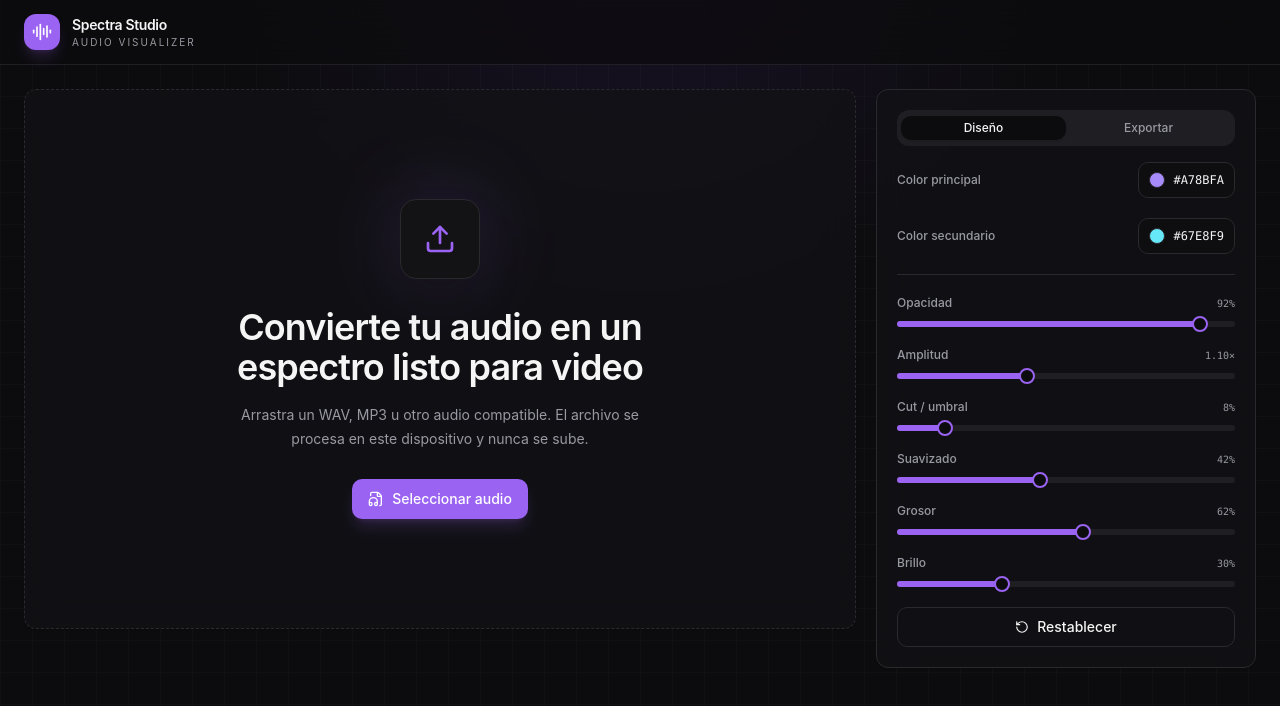
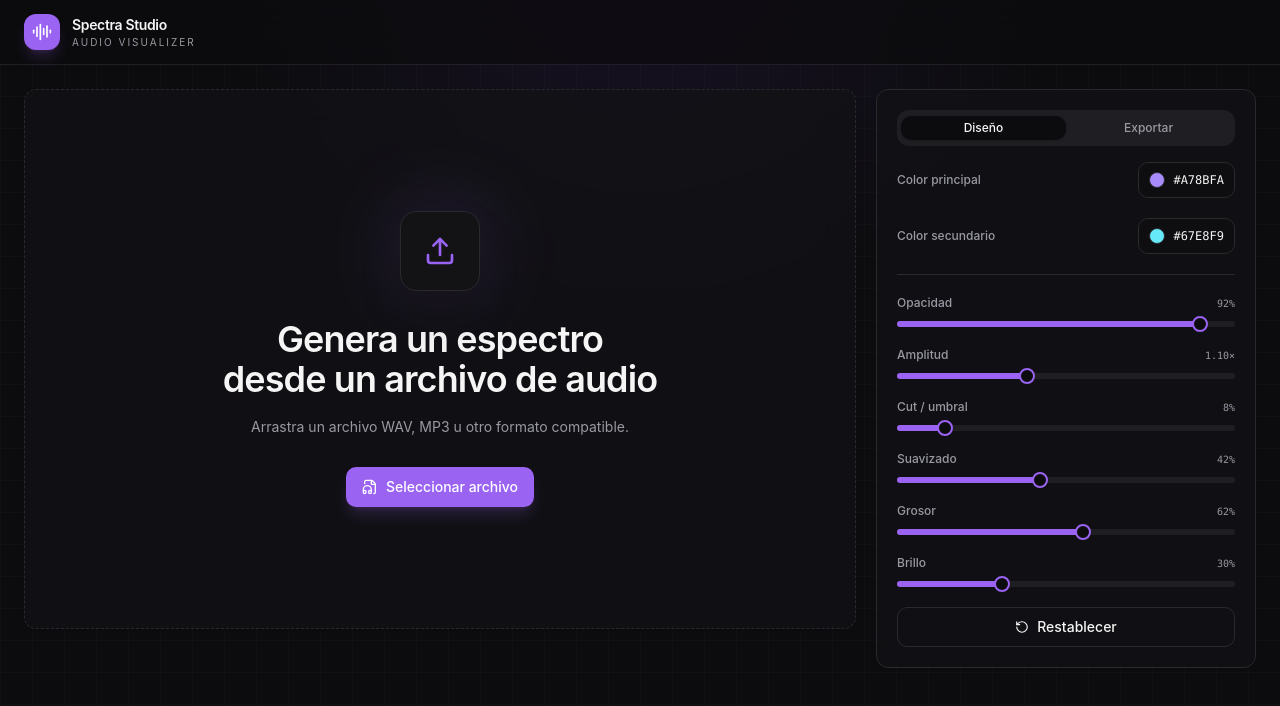
Before and after one commit to iamyeizi/audio-visualizer, a React (Vite) app: page / in a window 1280 px wide. Shown: the top 706 px of the page. Built offline with nearby package versions, Linux system fonts and the light colour scheme.

Commit message:
Update UI text for clarity and conciseness in audio file upload section

```diff
--- a/src/App.tsx
+++ b/src/App.tsx
@@ -240,10 +240,10 @@ export function App() {
                   {isDragging && <div className="absolute inset-0 animate-drop-ring rounded-2xl border-2 border-primary" />}
                   <div className={cn("relative flex h-20 w-20 items-center justify-center rounded-2xl border bg-card shadow-2xl transition-colors", isDragging && "animate-drop-float border-primary bg-primary text-primary-foreground")}><Upload className={cn("h-8 w-8 text-primary transition-colors", isDragging && "text-primary-foreground")} /></div>
                 </div>
-                <h1 className="text-balance text-3xl font-semibold tracking-tight sm:text-4xl">Convierte tu audio en un espectro listo para video</h1>
-                <p className={cn("mt-4 max-w-md text-sm leading-6 text-muted-foreground transition-colors", isDragging && "font-medium text-primary")}>{isDragging ? "Suelta el audio para comenzar" : "Arrastra un WAV, MP3 u otro audio compatible. El archivo se procesa en este dispositivo y nunca se sube."}</p>
+                <h1 className="text-balance text-3xl font-semibold tracking-tight sm:text-4xl">Genera un espectro desde un archivo de audio</h1>
+                <p className={cn("mt-4 max-w-md text-sm leading-6 text-muted-foreground transition-colors", isDragging && "font-medium text-primary")}>{isDragging ? "Suelta el audio para comenzar" : "Arrastra un archivo WAV, MP3 u otro formato compatible."}</p>
                 <Button asChild className="mt-7 gap-2 shadow-lg shadow-primary/20">
-                  <label className="cursor-pointer"><FileAudio className="h-4 w-4" />Seleccionar audio<input type="file" accept="audio/*,.wav,.mp3,.m4a,.aac,.ogg,.oga,.flac,.opus" className="sr-only" onChange={(event) => { const selected = event.target.files?.[0]; if (selected) void loadFile(selected); }} /></label>
+                  <label className="cursor-pointer"><FileAudio className="h-4 w-4" />Seleccionar archivo<input type="file" accept="audio/*,.wav,.mp3,.m4a,.aac,.ogg,.oga,.flac,.opus" className="sr-only" onChange={(event) => { const selected = event.target.files?.[0]; if (selected) void loadFile(selected); }} /></label>
                 </Button>
               </CardContent>
             </Card>
@@ -320,7 +320,7 @@ export function App() {
                   {isExporting ? (
                     <div className="space-y-3 rounded-lg border border-primary/30 bg-primary/5 p-4"><div className="flex items-center justify-between text-xs"><span className="font-medium">Renderizando video</span><span>{Math.round(exportProgress)}%</span></div><Progress value={exportProgress} /><Button variant="outline" size="sm" className="w-full" onClick={() => exportAbortRef.current?.abort()}>Cancelar</Button></div>
                   ) : (
-                    <Button className="w-full gap-2 shadow-lg shadow-primary/20" disabled={!analysis || isAnalyzing} onClick={() => void beginExport()}><Download className="h-4 w-4" />{exportEngine === "ffmpeg" ? "Exportar MP4 FFmpeg" : "Exportar overlay WebM"}</Button>
+                    <Button className="w-full gap-2 shadow-lg shadow-primary/20" disabled={!analysis || isAnalyzing} onClick={() => void beginExport()}><Download className="h-4 w-4" />Exportar</Button>
                   )}
                 </TabsContent>
               </CardContent>
```
